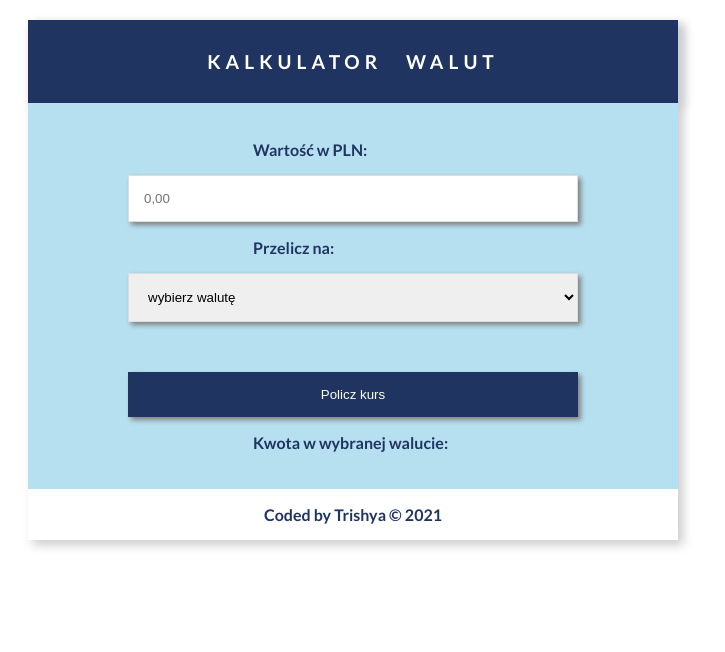
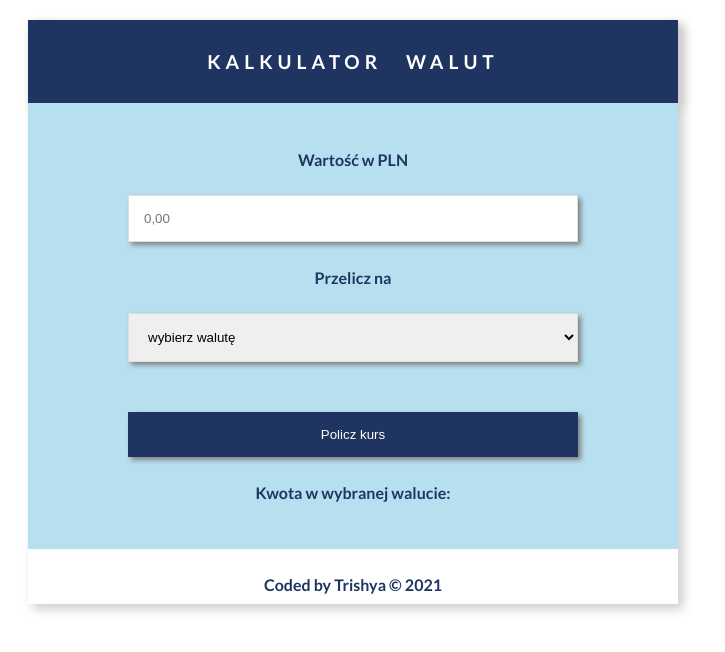
Before and after one commit to patrycja-i-lesniak/currency-converter-react-ver-1, a React (Create React App) app: page / in a window 1280 px wide. Shown: the top 652 px of the page, without its empty margins (0-725 px from the left). Built offline with nearby package versions, Linux system fonts and the light colour scheme.

Commit message:
small changes in styles

```diff
--- a/src/Form/index.js
+++ b/src/Form/index.js
@@ -8,9 +8,9 @@ import Result from "../Result";
 const Form = () => (
     <form className="form">
         <fieldset className="form__field">
-            <Paragraph text=" Wartość w PLN:" />
+            <Paragraph text=" Wartość w PLN" />
             <Input />
-            <Paragraph text="Przelicz na:" />
+            <Paragraph text="Przelicz na" />
             <Select />
             <Button buttonName="Policz kurs" />
             <Paragraph text="Kwota w wybranej walucie:">
--- a/src/Paragraph/style.css
+++ b/src/Paragraph/style.css
@@ -1,7 +1,5 @@
 .paragraph {
-  max-width: 200px;
-  width: 100%;
   color: hsl(221, 51%, 25%);
-  display: inline-block;
   font-weight: bold;
+  padding: 10px;
 }
```
